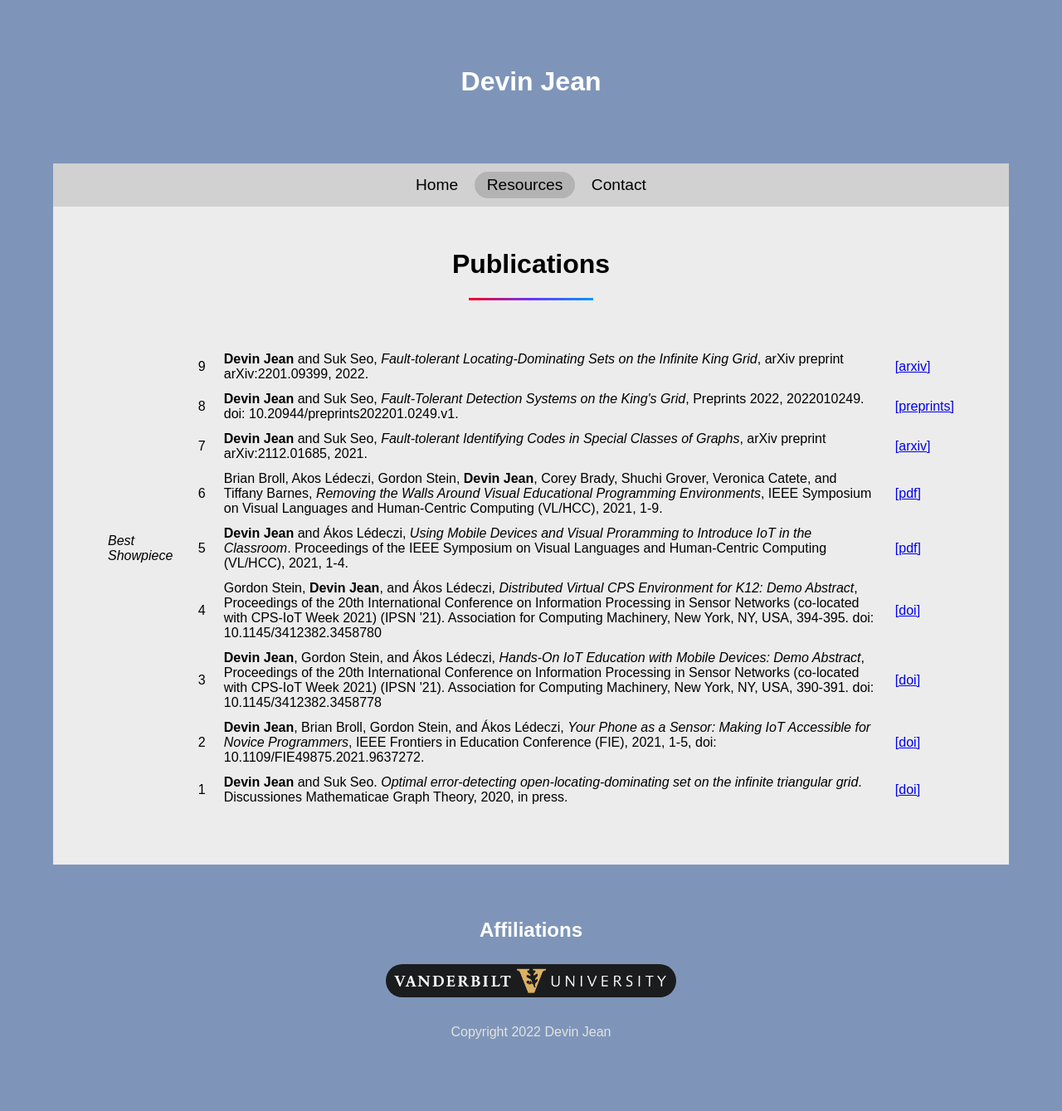
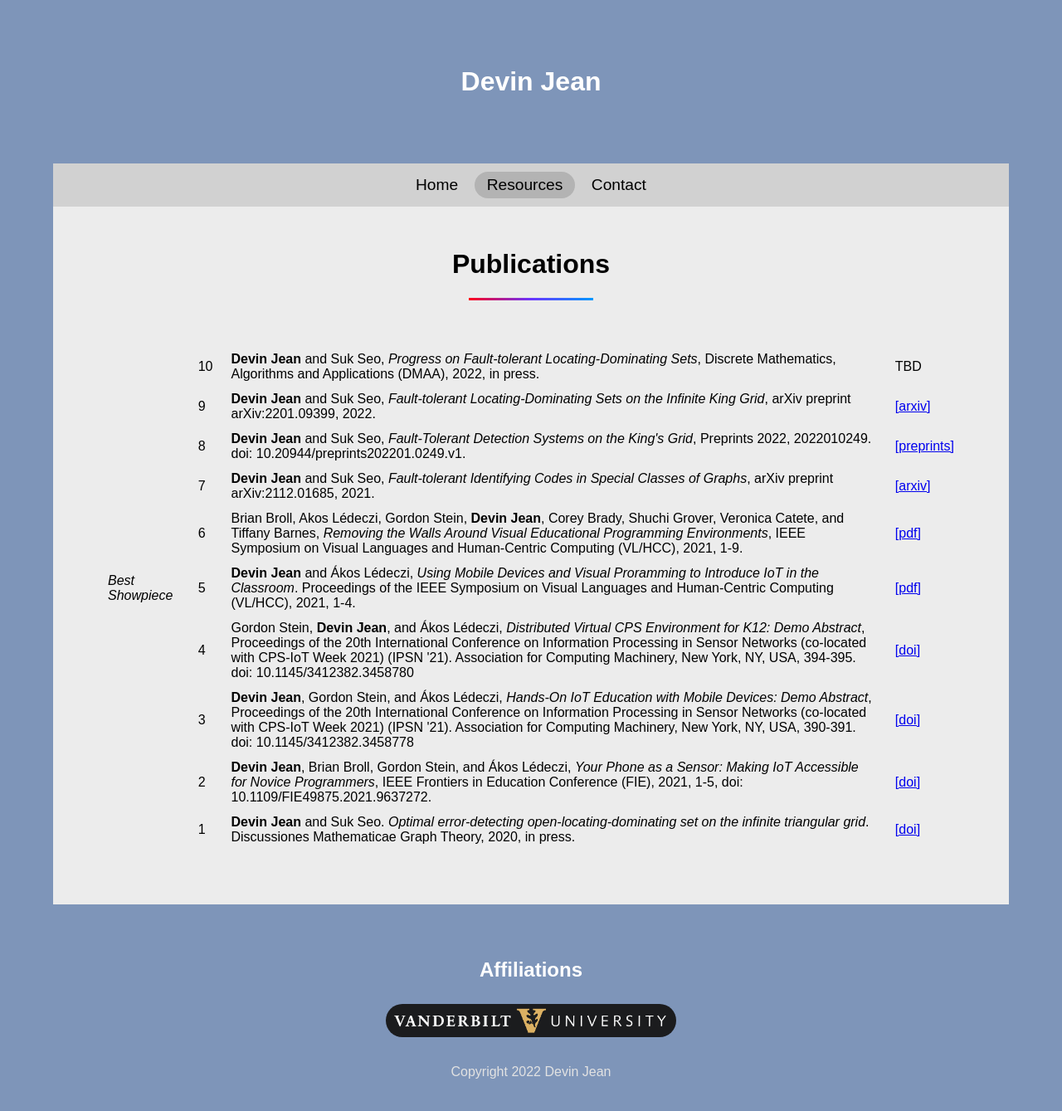
Before and after one commit to dragazo/personal-web, a Jekyll site: the page built from publications.html, in a window 1280 px wide and 1382 px high. Shown: the top 1339 px of the window at 83% size. Built offline with Jekyll 4.4.1, drawn with Linux system fonts in a browser that asks for light colours.

Commit message:
add new pub

```diff
--- a/publications.html
+++ b/publications.html
@@ -4,6 +4,12 @@ layout: default
 <div class='content'>
     {% include title.html text='Publications' %}
     <table class='counter-container reversed'>
+        <tr>
+            <td></td>
+            <td class='counter-value'></td>
+            <td><strong>Devin Jean</strong> and Suk Seo, <em>Progress on Fault-tolerant Locating-Dominating Sets</em>, Discrete Mathematics, Algorithms and Applications (DMAA), 2022, in press.</td>
+            <td>TBD</td>
+        </tr>
         <tr>
             <td></td>
             <td class='counter-value'></td>
```
Also changed, not shown: Gemfile.lock.
